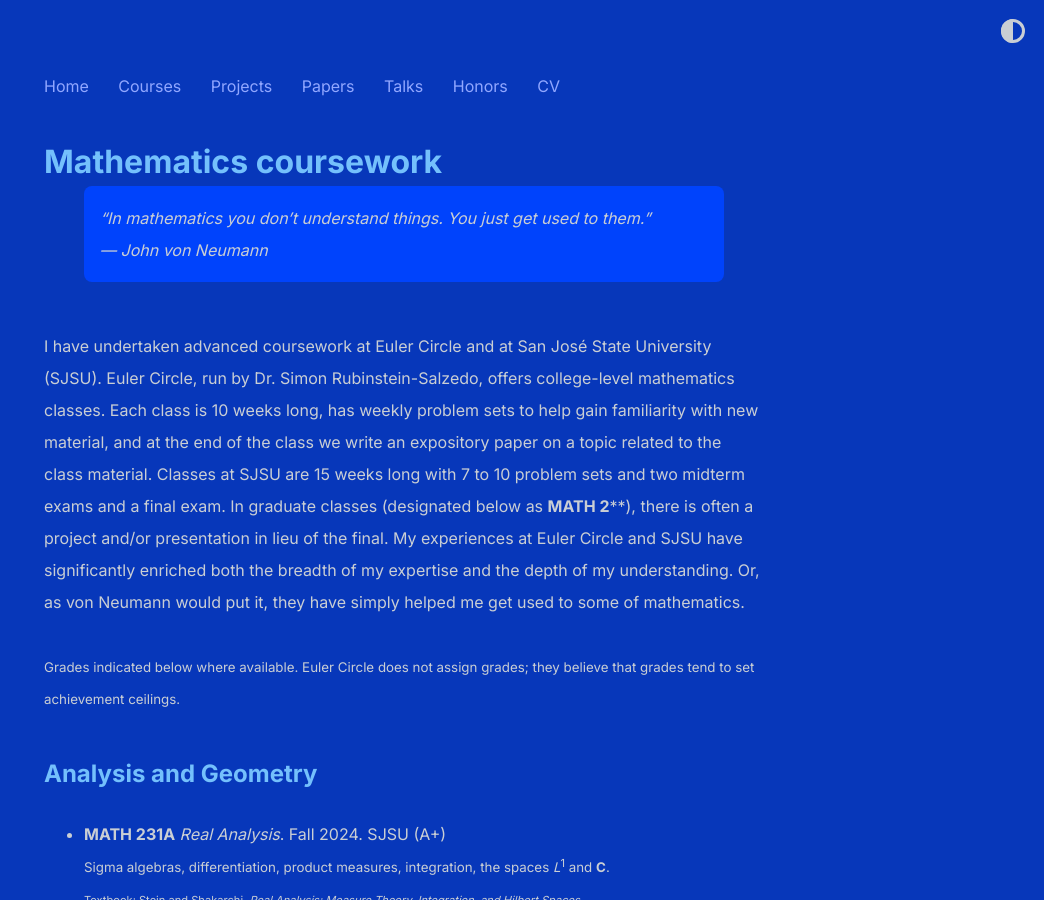
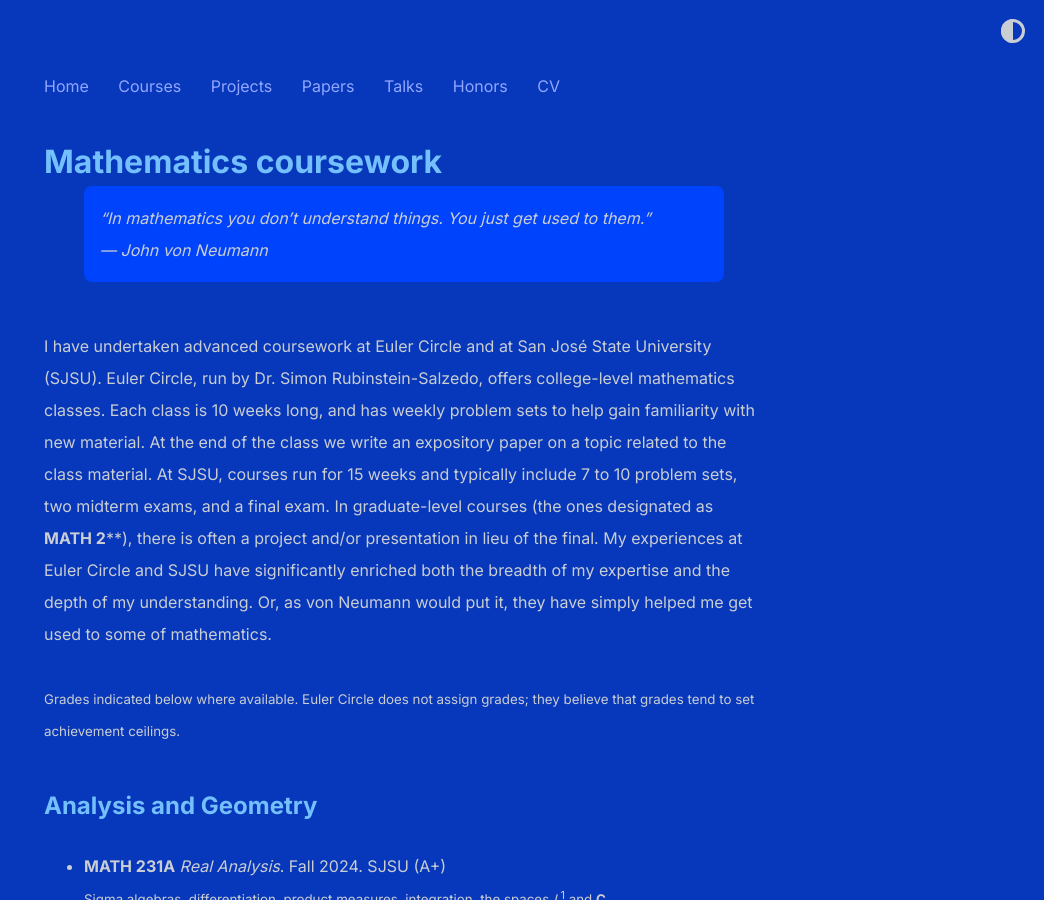
Before and after one commit to shihankanungo/shihankanungo.github.io, a Jekyll site: the page built from courses.md, in a window 1280 px wide and 900 px high. Shown: the whole window, without its empty margins (236-1280 px from the left). Built offline with Jekyll 4.4.1, drawn with Linux system fonts in a browser that asks for light colours.

Commit message:
Update courses.md

```diff
--- a/courses.md
+++ b/courses.md
@@ -5,7 +5,7 @@ title: Mathematics coursework
 > "In mathematics you don't understand things. You just get used to them." <br> --- John von Neumann
 
 <br>
-I have undertaken advanced coursework at Euler Circle and at San José State University (SJSU). Euler Circle, run by Dr. Simon Rubinstein-Salzedo, offers college-level mathematics classes. Each class is 10 weeks long, has weekly problem sets to help gain familiarity with new material, and at the end of the class we write an expository paper on a topic related to the class material. Classes at SJSU are 15 weeks long with 7 to 10 problem sets and two midterm exams and a final exam. In graduate classes (designated below as **MATH 2****), there is often a project and/or presentation in lieu of the final. My experiences at Euler Circle and SJSU have significantly enriched both the breadth of my expertise and the depth of my understanding. Or, as von Neumann would put it, they have simply helped me get used to some of mathematics. <br> <br>
+I have undertaken advanced coursework at Euler Circle and at San José State University (SJSU). Euler Circle, run by Dr. Simon Rubinstein-Salzedo, offers college-level mathematics classes. Each class is 10 weeks long, and has weekly problem sets to help gain familiarity with new material. At the end of the class we write an expository paper on a topic related to the class material. At SJSU, courses run for 15 weeks and typically include 7 to 10 problem sets, two midterm exams, and a final exam. In graduate-level courses (the ones designated as **MATH 2****), there is often a project and/or presentation in lieu of the final. My experiences at Euler Circle and SJSU have significantly enriched both the breadth of my expertise and the depth of my understanding. Or, as von Neumann would put it, they have simply helped me get used to some of mathematics. <br> <br>
 <small>Grades indicated below where available. Euler Circle does not assign grades; they believe that grades tend to set achievement ceilings.</small>
 
 ## Analysis and Geometry
```
